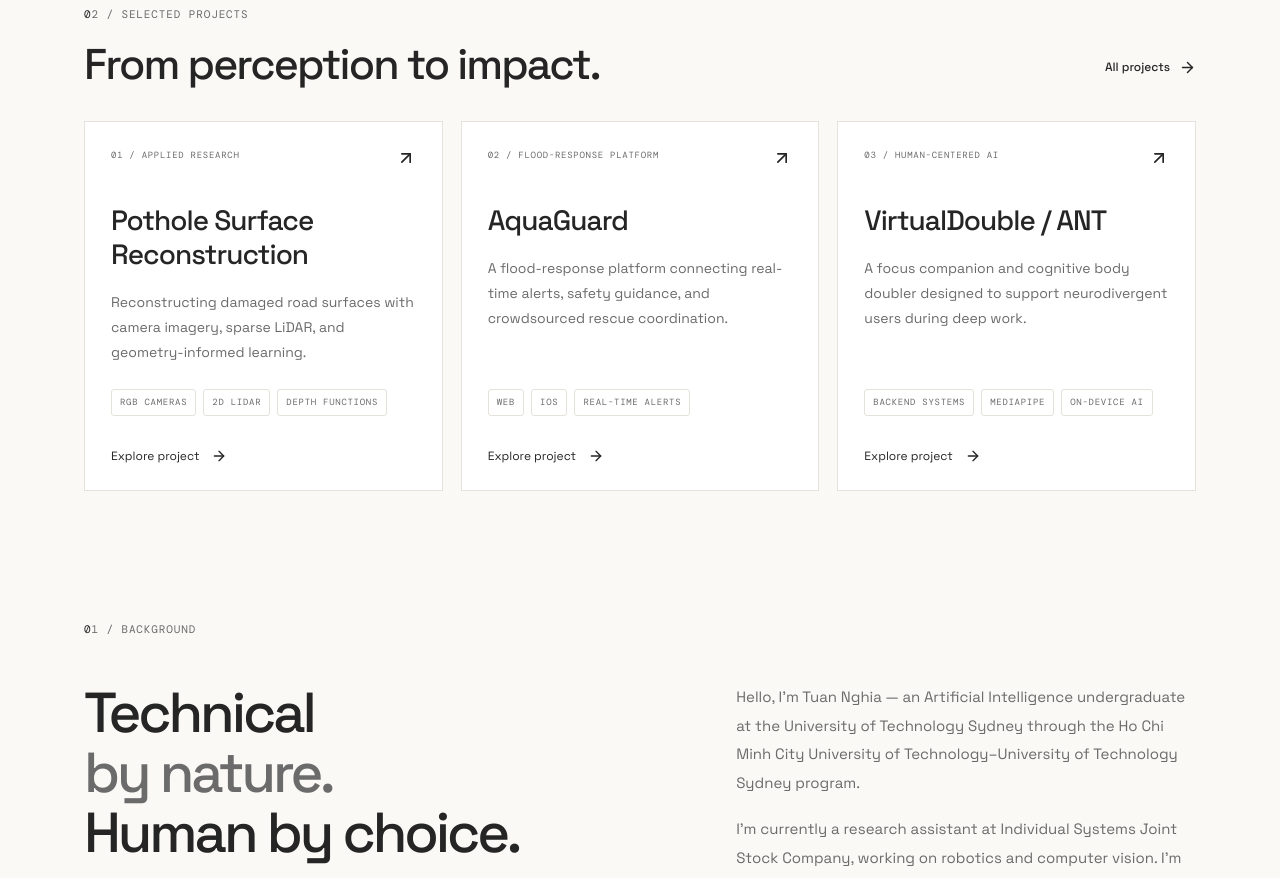
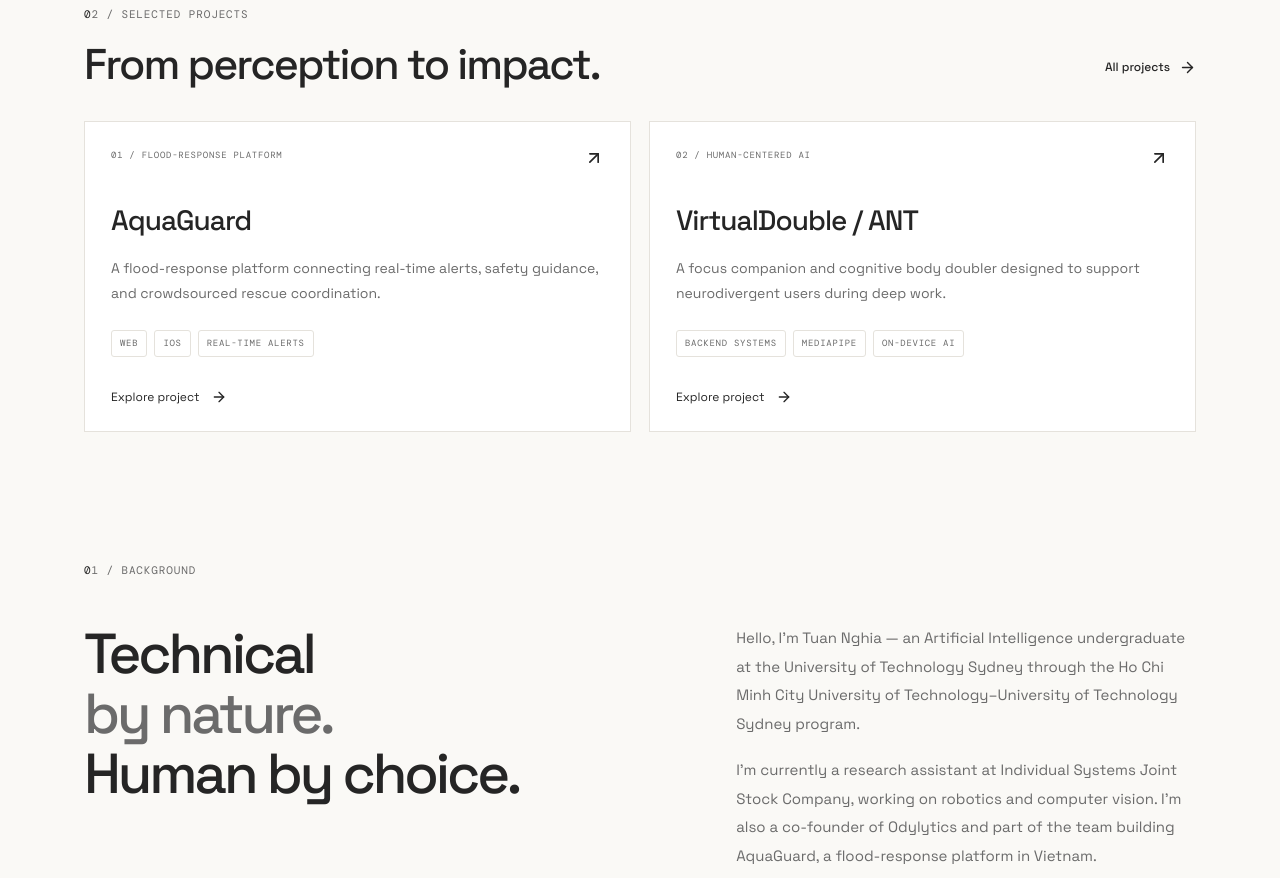
Before and after one commit to tuannghia2457/tuannghia_portfolio, a React (Vite) app: page / in a window 1280 px wide. Shown: the part 1000-1878 px from the top of the page. Built offline with nearby package versions, Linux system fonts and the light colour scheme.

Commit message:
Move pothole reconstruction from personal projects to company milestone

```diff
--- a/src/App.jsx
+++ b/src/App.jsx
@@ -35,7 +35,7 @@ function Shell() {
     </header>
     <main id="main-content" ref={mainRef} tabIndex={-1}><div key={location.pathname} className="page-transition"><Routes>
       <Route path="/" element={<Home><Suspense fallback={<div className="section-pad demo-loading" role="status">Loading Smile to Collaborate…</div>}><SmileDemo /></Suspense></Home>} /><Route path="/experience" element={<ExperiencePage />} /><Route path="/about" element={<Navigate to="/experience" replace />} />
-      <Route path="/projects" element={<Projects />} /><Route path="/projects/:slug" element={<ProjectDetail />} />
+      <Route path="/projects/pothole-surface-reconstruction" element={<Navigate to="/experience#ivs-pothole-milestone" replace />} /><Route path="/projects" element={<Projects />} /><Route path="/projects/:slug" element={<ProjectDetail />} />
       <Route path="/research" element={<Research />} />
       <Route path="/education" element={<EducationPage />} />
       <Route path="/contact" element={<Navigate to="/#contact" replace />} />
--- a/src/components/CompanyExplorer.jsx
+++ b/src/components/CompanyExplorer.jsx
@@ -2,6 +2,7 @@ import { useState } from 'react'
 import { ChevronDown, X } from 'lucide-react'
 import { experience } from '../portfolio-data'
 import RoleResponsibilities from './RoleResponsibilities'
+import CompanyMilestones from './CompanyMilestones'
 import './company-explorer.css'
 
 const companies = [
@@ -30,7 +31,7 @@ export default function CompanyExplorer() {
         <div className="company-role-list">{company.roles.map(index => {
           const role = experience[index]
           return <article key={role.title}><div className="company-role-heading"><h4>{role.title}</h4><span className="mono">{role.period}</span></div><p className="company-role-location">{role.location}</p>
-            <RoleResponsibilities items={role.responsibilities} /><div className="tag-list">{role.stack.split(' · ').map(tool => <span className="tag mono" key={tool}>{tool}</span>)}</div>
+            <RoleResponsibilities items={role.responsibilities} /><CompanyMilestones items={role.milestones} /><div className="tag-list">{role.stack.split(' · ').map(tool => <span className="tag mono" key={tool}>{tool}</span>)}</div>
           </article>
         })}</div>
       </div>}
--- a/src/components/company-explorer.css
+++ b/src/components/company-explorer.css
@@ -18,7 +18,7 @@
 .company-detail-heading p { max-width: 720px; font-size: 14px; line-height: 1.8; color: var(--muted-foreground); }
 .company-detail-close { display: grid; place-items: center; min-width: 44px; min-height: 44px; border: var(--line); border-radius: var(--radius); background: var(--surface); color: var(--foreground); }
 .company-detail-close:hover { border-color: var(--primary-hover); }
-.company-role-list article { margin-top: 28px; padding-top: 24px; border-top: var(--line); }
+.company-role-list > article { margin-top: 28px; padding-top: 24px; border-top: var(--line); }
 .company-role-heading { display: flex; justify-content: space-between; align-items: start; gap: 20px; }
 .company-role-heading h4 { margin: 0; font-size: 19px; font-weight: 500; }
 .company-role-heading .mono { font-size: 9px; color: var(--muted-foreground); }
--- a/src/pages.css
+++ b/src/pages.css
@@ -8,7 +8,7 @@
 .home-work { padding-block: 66px; }
 .compact-heading { display: flex; align-items: end; justify-content: space-between; gap: 24px; margin-bottom: 32px; }
 .compact-heading h2, .connect-cta h2 { font-size: clamp(28px, 3.6vw, 43px); line-height: 1.15; letter-spacing: -.045em; margin-top: 16px; font-weight: 500; }
-.curated-projects { display: grid; grid-template-columns: repeat(3, minmax(0, 1fr)); gap: 18px; }
+.curated-projects { display: grid; grid-template-columns: repeat(2, minmax(0, 1fr)); gap: 18px; }
 .curated-card { display: flex; flex-direction: column; text-decoration: none; background: var(--surface); border: var(--line); padding: 26px; transition: border-color 180ms, transform 180ms; }
 .curated-card:hover { color: var(--foreground); border-color: var(--primary-hover); transform: translateY(-4px); }
 .card-topline { display: flex; align-items: start; justify-content: space-between; gap: 12px; font-size: 9px; color: var(--muted-foreground); }
@@ -52,6 +52,12 @@ details > summary:hover { color: var(--accent-foreground); text-decoration: unde
 .role-responsibilities li { padding-left: 7px; margin-bottom: 14px; color: var(--muted-foreground); font-size: 14px; line-height: 1.85; }
 .role-responsibilities li::marker { color: var(--foreground); }
 .role-responsibilities strong { color: var(--foreground); font-weight: 600; }
+.company-milestones { margin-block: 24px; padding: 22px; background: var(--surface-alt); border: var(--line); border-radius: var(--radius); scroll-margin-top: 100px; }
+.company-milestones h4 { font-size: 20px; font-weight: 500; line-height: 1.4; margin-block: 14px 12px; }
+.company-milestones article > p, .company-milestones details > p, .company-milestones li { font-size: 14px; line-height: 1.85; color: var(--muted-foreground); }
+.company-milestones .milestone-result { margin-top: 16px; }
+.milestone-result strong { color: var(--foreground); font-weight: 500; }
+.company-milestones ul { padding-left: 20px; margin-block: 16px; }
 .testimonials-section { padding-block: 64px; border-top: var(--line); border-bottom: var(--line); }
 .testimonials-heading { margin-block: 20px 30px; }
 .testimonials-heading h2 { font: 500 clamp(28px, 3.6vw, 43px)/1.2 var(--display); letter-spacing: -.035em; }
--- a/src/pages/PortfolioPages.jsx
+++ b/src/pages/PortfolioPages.jsx
@@ -62,6 +62,6 @@ export function Research() { return <><PageIntro label="RESEARCH / COMPUTER VISI
       ['Autonomous robot navigation', 'Perception-based path planning in environments with limited visibility.', 'Path planning and graph construction for autonomous navigation.'],
       ['LiDAR-based pothole detection', 'Detecting damaged road surfaces and testing autonomous navigation.', 'LiDAR, ROS, Gazebo, and JetTank for development and testing.'],
     ].map(([title, summary, technical]) => <article key={title}><h3>{title}</h3><p>{summary}</p><details><summary>Explore the approach</summary><p>{technical}</p></details></article>)}</div>
-    <div className="compact-heading"><h2>Publications & presentations</h2></div><article className="publication"><span className="section-kicker mono">CONFERENCE PRESENTATION / Current Topics in Mathematics and Industrial Applications 2026</span><h3>Pothole Surface Reconstruction</h3><p>Geometry-informed reconstruction with RGB cameras, sparse 2D LiDAR, depth functions, and monotonic neural networks.</p><p className="publication-note">Presented at Current Topics in Mathematics and Industrial Applications 2026. A paper link and publication citation are not currently listed in this portfolio.</p><Link className="text-link" to="/projects/pothole-surface-reconstruction">Explore the research <ArrowUpRight size={16} /></Link></article>
+    <div className="compact-heading"><h2>Publications & presentations</h2></div><article className="publication"><span className="section-kicker mono">CONFERENCE PRESENTATION / Current Topics in Mathematics and Industrial Applications 2026</span><h3>Pothole Surface Reconstruction</h3><p>Geometry-informed reconstruction with RGB cameras, sparse 2D LiDAR, depth functions, and monotonic neural networks.</p><p className="publication-note">Presented at Current Topics in Mathematics and Industrial Applications 2026. A paper link and publication citation are not currently listed in this portfolio.</p><Link className="text-link" to="/experience#ivs-pothole-milestone">Explore the research <ArrowUpRight size={16} /></Link></article>
   </section><ConnectCTA /></> }
 export function NotFound() { return <><PageIntro label="404 / PAGE NOT FOUND" title="A little off the path">This page isn’t available.</PageIntro><div className="section-pad not-found"><Link className="button button-primary" to="/">Back to home <ArrowLeft size={16} /></Link></div></> }
--- a/src/pages/SupportingSections.jsx
+++ b/src/pages/SupportingSections.jsx
@@ -3,6 +3,7 @@ import { experience, awards, evidence, technicalSkills, testimonials } from '../
 import { profile } from '../profile'
 import CompanyExplorer from '../components/CompanyExplorer'
 import RoleResponsibilities from '../components/RoleResponsibilities'
+import CompanyMilestones from '../components/CompanyMilestones'
 import './recognition.css'
 import { Link } from 'react-router-dom'
 export function Background() { return (<section id="about" className="about-section section-pad" aria-labelledby="about-title">
@@ -22,7 +23,7 @@ export function Experience() { return (<section id="experience" className="exper
             {experience.map((item) => (
               <article className="experience-item" key={`${item.organization}-${item.title}`}>
                 <div className="experience-meta"><p className="experience-period mono">{item.period}</p><img className="experience-company-logo" src={item.logo} alt={`${item.organization.split(' · ')[0]} logo`} width="220" height="160" loading="lazy" decoding="async" /></div>
-                <div className="experience-main"><h3>{item.title}</h3><p className="experience-org">{item.organization}</p>{item.location && <p className="experience-location mono">{item.location}</p>}<details className="experience-details"><summary>Responsibilities & contributions</summary><RoleResponsibilities items={item.responsibilities} /></details><div className="experience-stack tag-list" aria-label="Skills and tools">{item.stack.split(' · ').map(skill => <span className="tag mono" key={skill}>{skill}</span>)}</div></div>
+                <div className="experience-main"><h3>{item.title}</h3><p className="experience-org">{item.organization}</p>{item.location && <p className="experience-location mono">{item.location}</p>}<details className="experience-details"><summary>Responsibilities & contributions</summary><RoleResponsibilities items={item.responsibilities} /></details><CompanyMilestones items={item.milestones} anchor={item.milestones ? "ivs-pothole-milestone" : undefined} /><div className="experience-stack tag-list" aria-label="Skills and tools">{item.stack.split(' · ').map(skill => <span className="tag mono" key={skill}>{skill}</span>)}</div></div>
                 <ArrowUpRight className="experience-icon" size={22} />
               </article>
             ))}
--- a/src/portfolio-data.js
+++ b/src/portfolio-data.js
@@ -1,3 +1,5 @@
+import { ivsMilestone } from './project-details'
+
 export const projects = [
   {
     number: '01',
@@ -11,18 +13,7 @@ export const projects = [
     link: 'https://aquaguard.vn/',
     featured: true,
   },
-  {
-    number: '02',
-    title: 'Pothole Surface Reconstruction',
-    type: 'Applied research',
-    description: 'Geometry-informed reconstruction of damaged road surfaces using RGB cameras, sparse 2D LiDAR, depth functions, and monotonic neural networks.',
-    role: 'Research Collaborator · Speaker',
-    year: '2026',
-    tags: ['COMPUTER VISION', 'ROBOTICS', 'LIDAR', 'APPLIED ML'],
-    result: 'Presented at Current Topics in Mathematics and Industrial Applications 2026 · Research connected to autonomous robot navigation',
-    link: '#research',
-    featured: false,
-  },
+
   {
     number: '03',
     title: 'VirtualDouble / ANT',
@@ -42,6 +33,7 @@ export const experience = [
     period: 'APR 2026 — PRESENT',
     title: 'Computer Vision Research Assistant',
     organization: 'Individual Systems Joint Stock Company · Internship',
+    milestones: [ivsMilestone],
     logo: '/images/company-logos/ivs.png',
     responsibilities: [
       {
--- a/src/project-details.js
+++ b/src/project-details.js
@@ -1,11 +1,13 @@
-export const projectDetails = {
-  'pothole-surface-reconstruction': {
+export const ivsMilestone = {
+    title: 'Pothole Surface Reconstruction',
     number: '02', summary: 'Reconstructing damaged road surfaces with camera imagery, sparse LiDAR, and geometry-informed learning.',
     contributions: ['Research collaboration on geometry-informed reconstruction of damaged road surfaces.', 'Work combining RGB cameras, sparse 2D LiDAR, depth functions, and monotonic neural networks.', 'Presented the research at Current Topics in Mathematics and Industrial Applications 2026.'],
     technical: 'The work brings camera imagery and sparse range measurements together to study road surface geometry. Depth functions and monotonic neural networks support reconstruction, connecting perception research to autonomous robot navigation.',
     technologies: ['RGB cameras', '2D LiDAR', 'Depth functions', 'Monotonic neural networks'],
     result: 'Presented at Current Topics in Mathematics and Industrial Applications 2026. Research connected to autonomous robot navigation.', status: 'Applied research · Conference presentation',
-  },
+}
+
+export const projectDetails = {
   aquaguard: {
     number: '01', summary: 'A flood-response platform connecting real-time alerts, safety guidance, and crowdsourced rescue coordination.',
     contributions: ['Co-founded AquaGuard and contributed as Product Manager.', 'Shaped a platform around real-time flood alerts, safety guidance, and crowdsourced rescue coordination.', 'Worked with the team across web and iOS product development.'],
```
Also changed, not shown: src/components/CompanyMilestones.jsx (added, +10 -0 lines), 3 other files (tests, documents, lock files or other folders).
